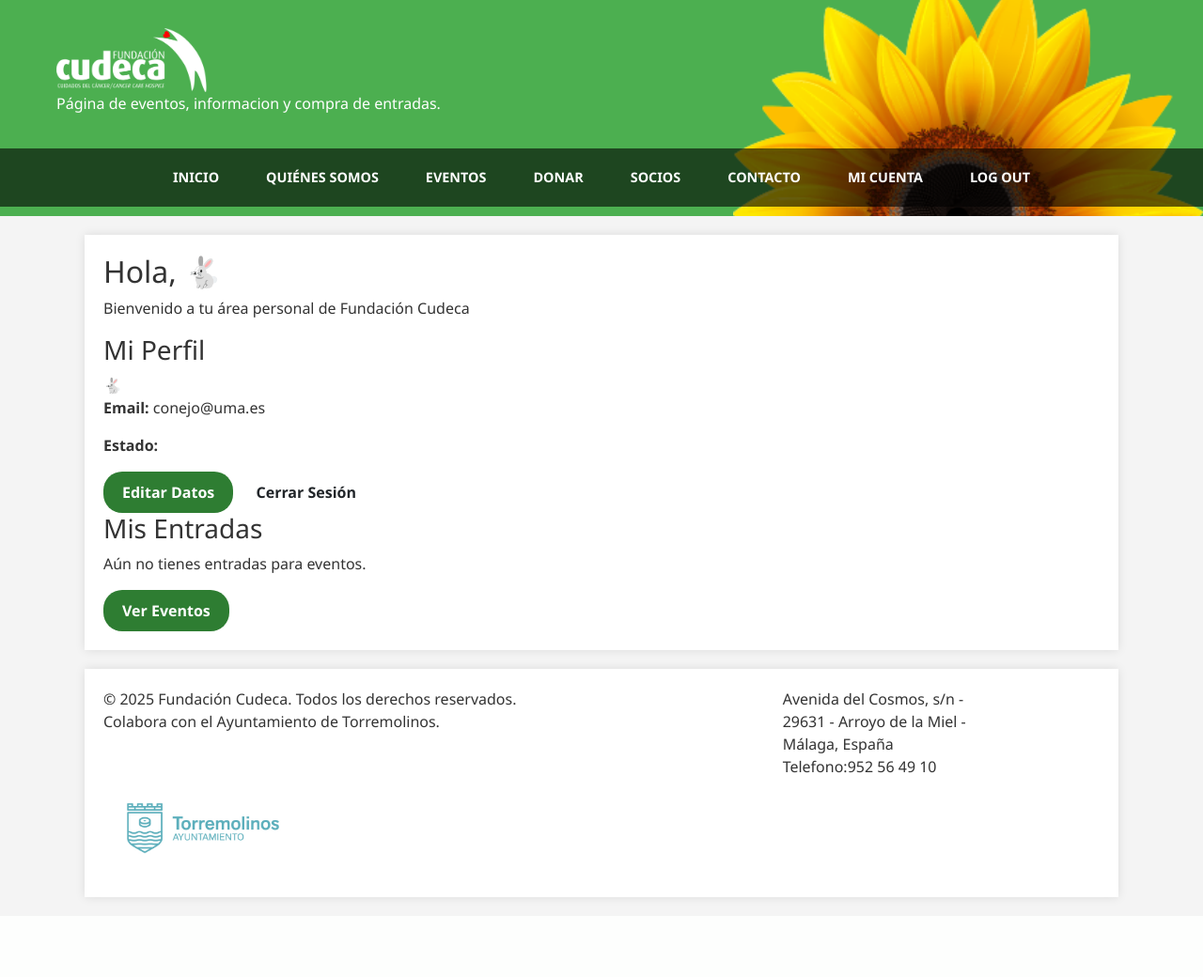
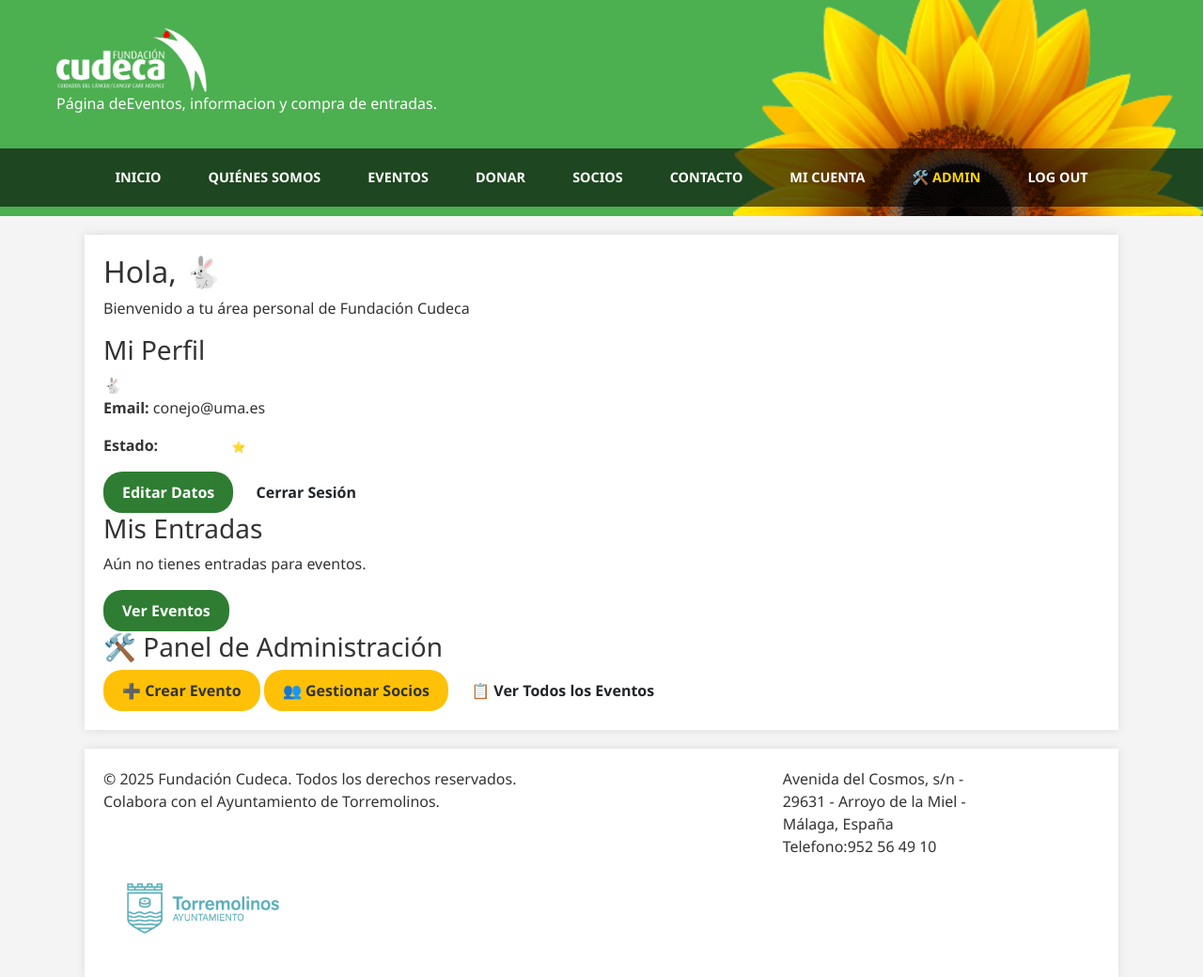
Before and after one commit to Raquitake/ADAp-Project, a Flask app: page /dashboard in a window 1280 px wide. Shown: the top 1040 px of the page at 94% size. Before the commit the page ends 961 px from the top, so only its background shows below. Run offline with Flask 3, Linux system fonts and the light colour scheme; a user stored in the database is signed in.

Commit message:
Add admin views and functionality

```diff
--- a/SRC/baseDatos/app.py
+++ b/SRC/baseDatos/app.py
@@ -1,6 +1,8 @@
-from flask import Flask, render_template, redirect, url_for, request, flash
+from flask import Flask, render_template, redirect, url_for, request, flash, abort
 from flask_login import LoginManager, login_user, logout_user, login_required, current_user
 from werkzeug.security import generate_password_hash, check_password_hash
+from functools import wraps
+from datetime import datetime
 from models import db, Usuario, Administrador, Evento, Entrada  # Importamos modelos necesarios
 
 app = Flask(__name__)
@@ -18,6 +20,15 @@ login_manager.init_app(app)
 @login_manager.user_loader
 def load_user(user_id):
     return Usuario.query.get(int(user_id))
+
+# --- ADMIN DECORATOR ---
+def admin_required(f):
+    @wraps(f)
+    def decorated_function(*args, **kwargs):
+        if not current_user.is_authenticated or not current_user.es_admin:
+            abort(403)  # Forbidden
+        return f(*args, **kwargs)
+    return decorated_function
 
 # --- RUTAS PRINCIPALES ---
 
@@ -72,6 +83,72 @@ def pago_entrada(id_evento):
         return redirect(url_for('dashboard'))
 
     return render_template('pago_entrada.html', evento=evento)
+
+# --- RUTAS DE ADMINISTRACIÓN ---
+
+@app.route('/admin/evento/crear', methods=['GET', 'POST'])
+@login_required
+@admin_required
+def crear_evento():
+    if request.method == 'POST':
+        fecha_str = request.form.get('fecha')
+        fecha = None
+        if fecha_str:
+            try:
+                fecha = datetime.strptime(fecha_str, '%Y-%m-%dT%H:%M')
+            except ValueError:
+                fecha = None
+
+        nuevo_evento = Evento(
+            nombre_evento=request.form.get('nombre'),
+            localizacion=request.form.get('localizacion'),
+            fecha=fecha,
+            informacion=request.form.get('informacion')
+        )
+        db.session.add(nuevo_evento)
+        db.session.commit()
+        flash('Evento creado exitosamente')
+        return redirect(url_for('eventos'))
+    return render_template('admin/crear_evento.html')
+
+@app.route('/admin/evento/editar/<int:id>', methods=['GET', 'POST'])
+@login_required
+@admin_required
+def editar_evento(id):
+    evento = Evento.query.get_or_404(id)
+    if request.method == 'POST':
+        evento.nombre_evento = request.form.get('nombre')
+        evento.localizacion = request.form.get('localizacion')
+        evento.informacion = request.form.get('informacion')
+
+        fecha_str = request.form.get('fecha')
+        if fecha_str:
+            try:
+                evento.fecha = datetime.strptime(fecha_str, '%Y-%m-%dT%H:%M')
+            except ValueError:
+                pass
+
+        db.session.commit()
+        flash('Evento actualizado')
+        return redirect(url_for('ver_evento', id=id))
+    return render_template('admin/editar_evento.html', evento=evento)
+
+@app.route('/admin/evento/eliminar/<int:id>', methods=['POST'])
+@login_required
+@admin_required
+def eliminar_evento(id):
+    evento = Evento.query.get_or_404(id)
+    db.session.delete(evento)
+    db.session.commit()
+    flash('Evento eliminado')
+    return redirect(url_for('eventos'))
+
+@app.route('/admin/socios')
+@login_required
+@admin_required
+def gestionar_socios():
+    socios = Usuario.query.filter_by(es_socio=True).all()
+    return render_template('admin/gestionar_socios.html', socios=socios)
 
 # --- RUTAS DE SOCIOS / DONACIONES ---
 
@@ -150,7 +227,9 @@ def login():
 @app.route('/dashboard')
 @login_required
 def dashboard():
-    return render_template('dashboard.html', user=current_user)
+    # Obtener las entradas del usuario
+    entradas = Entrada.query.filter_by(id_comprador=current_user.id).all()
+    return render_template('dashboard.html', user=current_user, entradas=entradas)
 
 @app.route('/logout')
 @login_required
--- a/SRC/baseDatos/templates/base.html
+++ b/SRC/baseDatos/templates/base.html
@@ -1,5 +1,6 @@
 <!DOCTYPE html>
 <html lang="es">
+
 <head>
     <meta charset="UTF-8">
     <title>Fundación Cudeca</title>
@@ -7,13 +8,13 @@
     <!-- Introduzco bootstrap, tiene funciones interesantes para formatear el pie de página, es simple de utilizar.
     En teoría no interfiere con nuestro css. Al menos de momento no he encontrado errores o fallos. -->
 
-    <link rel="stylesheet"
-      href="https://cdn.jsdelivr.net/npm/bootstrap@5.3.0/dist/css/bootstrap.min.css">
+    <link rel="stylesheet" href="https://cdn.jsdelivr.net/npm/bootstrap@5.3.0/dist/css/bootstrap.min.css">
 
 
     <link rel="stylesheet" href="{{ url_for('static', filename='css/style.css') }}">
 
 </head>
+
 <body>
     <header>
         <div class="logo-container">
@@ -23,7 +24,7 @@
             </div>
             <div style="display:inline-block;">
                 <p>
-                    Página de eventos, informacion y compra de entradas.
+                    Página deEventos, informacion y compra de entradas.
                 </p>
             </div>
         </div>
@@ -36,6 +37,9 @@
             <a href="{{ url_for('contacto') }}">Contacto</a>
             {% if current_user.is_authenticated %}
             <a href="{{ url_for('dashboard') }}">Mi Cuenta</a>
+            {% if current_user.es_admin %}
+            <a href="{{ url_for('gestionar_socios') }}" style="color: gold;">🛠️ Admin</a>
+            {% endif %}
             <a href="{{ url_for('logout') }}">Log Out</a>
             {% else %}
             <a href="{{ url_for('login') }}">Log In</a>
@@ -71,8 +75,10 @@
                     Telefono:952 56 49 10
                 </div>
             </div>
-            <img src="{{ url_for('static', filename='img/ayuntamiento_de_torremolinos.jpg') }}" alt="Torremolinos" style="width:20%;">
+            <img src="{{ url_for('static', filename='img/ayuntamiento_de_torremolinos.jpg') }}" alt="Torremolinos"
+                style="width:20%;">
         </div>
     </footer>
 </body>
+
 </html>
--- a/SRC/baseDatos/templates/dashboard.html
+++ b/SRC/baseDatos/templates/dashboard.html
@@ -27,6 +27,9 @@
                         {% else %}
                         <span class="badge badge-gray">Usuario</span>
                         {% endif %}
+                        {% if user.es_admin %}
+                        <span class="badge badge-gold">⭐ Administrador</span>
+                        {% endif %}
                     </p>
                     {% if user.dni_nif %}
                     <p><strong>DNI/NIF:</strong> {{ user.dni_nif }}</p>
@@ -50,9 +53,6 @@
                     {% for entrada in entradas %}
                     <li class="ticket-item">
                         <div class="ticket-info">
-                                <!-- Como Entrada tiene id_evento, necesitamos acceder al objeto Evento.
-                                     Si no tienes la relación configurada en models, aquí mostramos el ID o fecha.
-                                     Idealmente usar entrada.evento.nombre_evento -->
                             <h4>Entrada #{{ entrada.id }}</h4>
                             <p>Precio: {{ entrada.precio }}€</p>
                             <span class="qr-placeholder">QR: {{ entrada.codigo_qr }}</span>
@@ -71,6 +71,20 @@
                 {% endif %}
             </div>
         </div>
+
+        {% if user.es_admin %}
+        <!-- Admin Panel -->
+        <div class="dashboard-card admin-card">
+            <div class="card-header">
+                <h3>🛠️ Panel de Administración</h3>
+            </div>
+            <div class="card-body">
+                <a href="{{ url_for('crear_evento') }}" class="btn btn-yellow">➕ Crear Evento</a>
+                <a href="{{ url_for('gestionar_socios') }}" class="btn btn-yellow">👥 Gestionar Socios</a>
+                <a href="{{ url_for('eventos') }}" class="btn btn-outline-green">📋 Ver Todos los Eventos</a>
+            </div>
+        </div>
+        {% endif %}
     </div>
 </div>
 {% endblock %}
```
Also changed, not shown: SRC/baseDatos/templates/admin/crear_evento.html (added, +40 -0 lines), SRC/baseDatos/templates/admin/editar_evento.html (added, +44 -0 lines), SRC/baseDatos/templates/admin/gestionar_socios.html (added, +45 -0 lines), SRC/baseDatos/templates/eventos.html (+11 -1 lines). Lines whose indentation alone changed are shown as unchanged.
